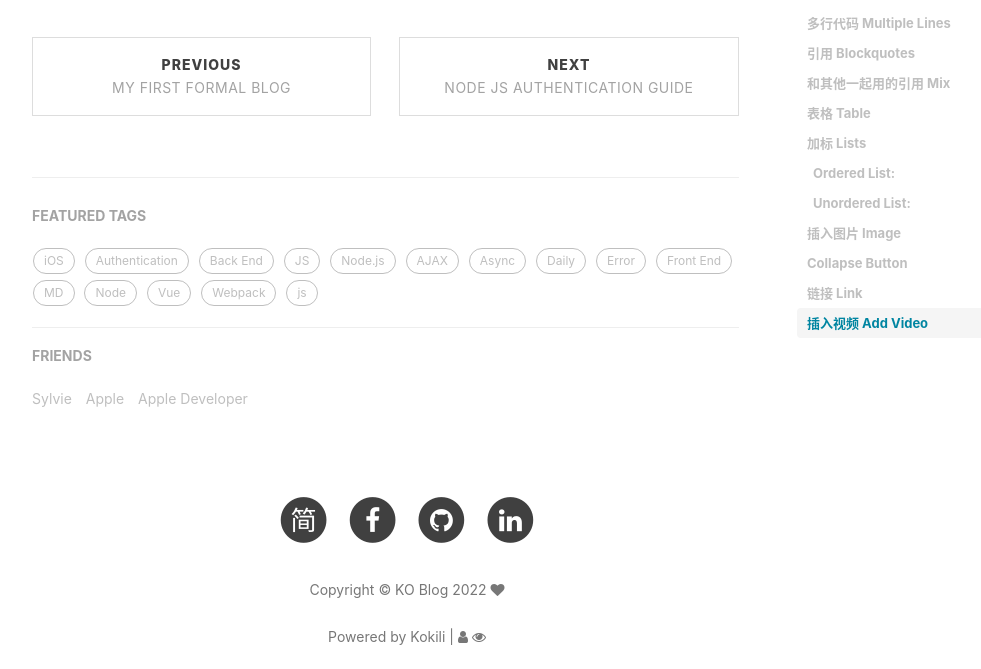
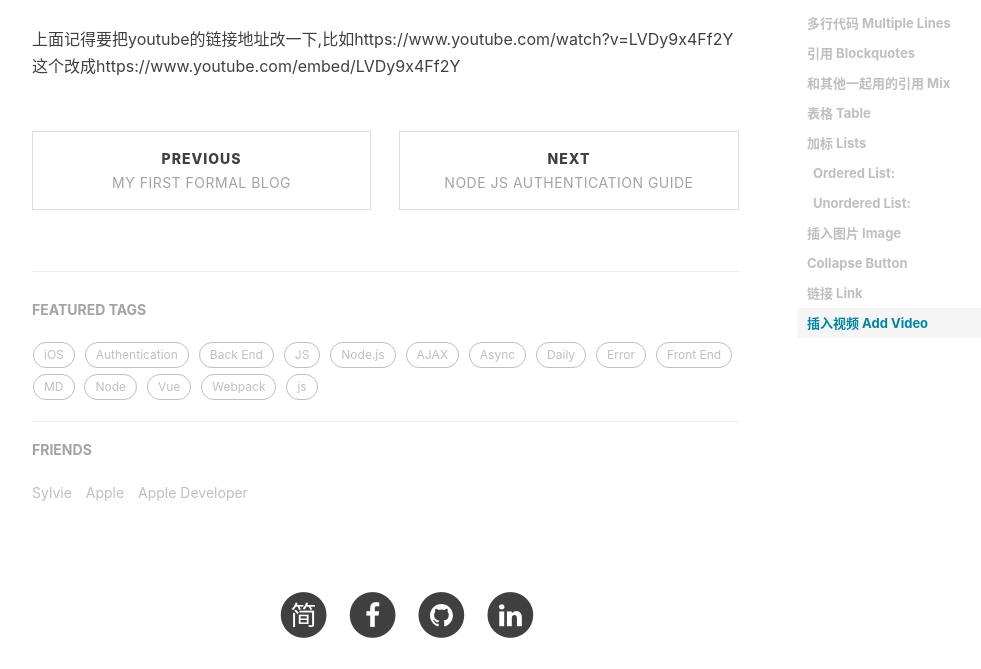
Before and after one commit to kkkokili/kkkokili.github.io, a Jekyll site: the page built from _posts/2021-08-16-MD-写作指北.md, in a window 1280 px wide and 900 px high, scrolled down 5977 px, cut to the strip 231-900 px from the top of the window. Shown: the whole strip, without its empty margins (233-1214 px from the left). Built offline with Jekyll 4.4.1, drawn with Linux system fonts in a browser that asks for light colours; nearby versions of some CDN libraries; comment, search, counter and statistics services are not loaded.

Commit message:
Update 2021-08-16-MD-写作指北.md

```diff
--- a/_posts/2021-08-16-MD-写作指北.md
+++ b/_posts/2021-08-16-MD-写作指北.md
@@ -186,3 +186,4 @@ print("hello world!")
     allowfullscreen
 >
 </iframe>
+上面记得要把youtube的链接地址改一下,比如https://www.youtube.com/watch?v=LVDy9x4Ff2Y这个改成https://www.youtube.com/embed/LVDy9x4Ff2Y
```
